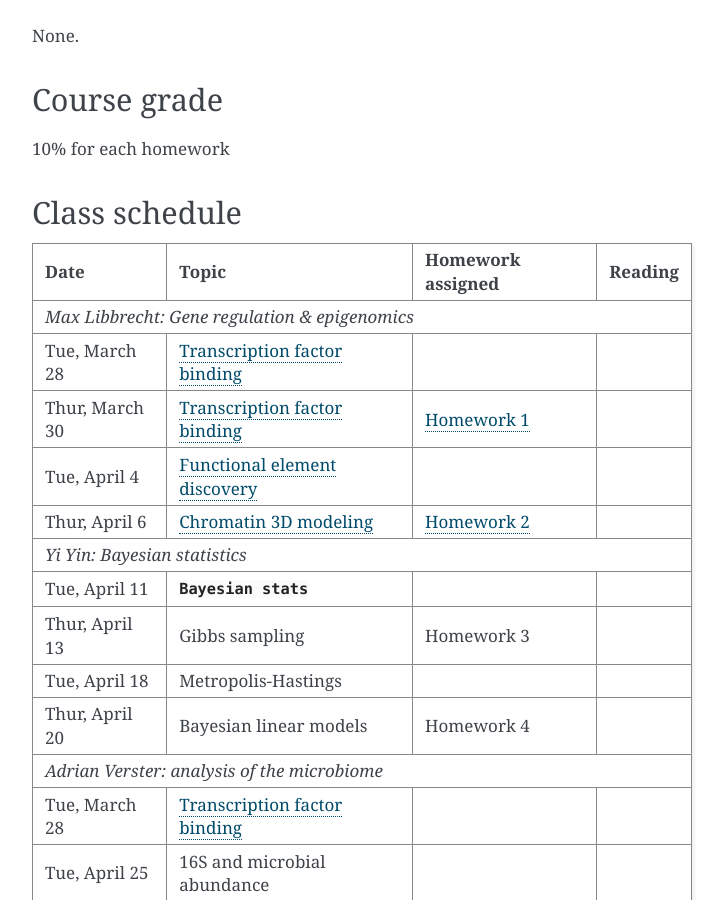
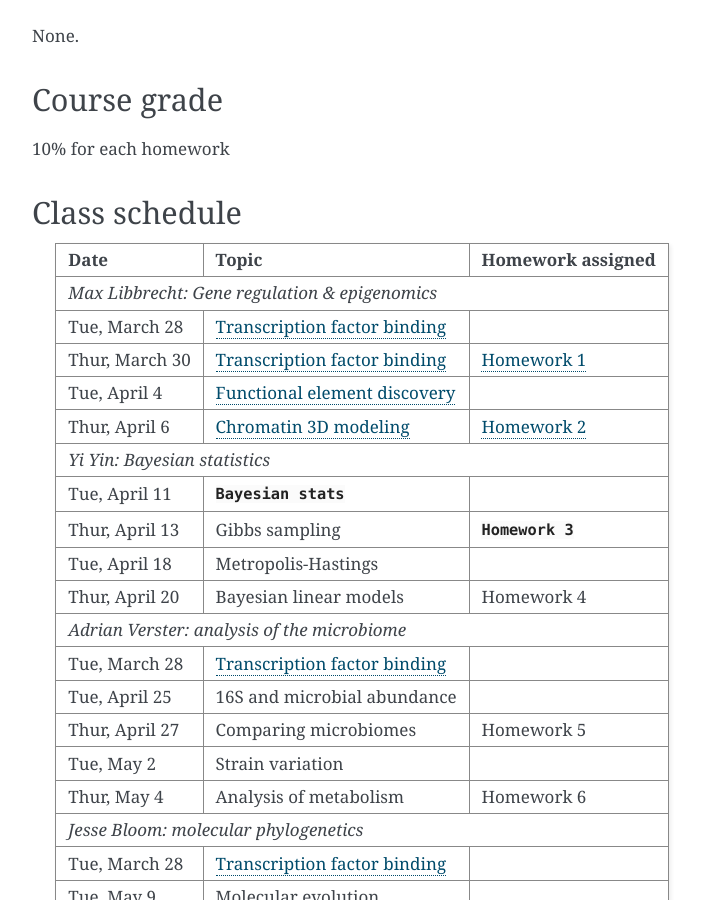
Before and after one commit to jbloom/GS541-course-page, a Sphinx documentation site: the page built from source/index.rst, in a window 1280 px wide and 900 px high, scrolled down 1411 px. Shown: the whole window, without its empty margins (388-1112 px from the left). Built offline with Sphinx 7.4.7, drawn with Linux system fonts in a browser that asks for light colours.

Commit message:
Updated lecture 3, added homework 3

```diff
--- a/source/index.rst
+++ b/source/index.rst
@@ -67,9 +67,9 @@ Course grade
 Class schedule
 ---------------
 
-================ ===================================== ================= =========================
-Date             Topic                                 Homework assigned Reading
-================ ===================================== ================= =========================
+================ ===================================== ===========================================
+Date             Topic                                 Homework assigned
+================ ===================================== ===========================================
 *Max Libbrecht: Gene regulation & epigenomics*
 --------------------------------------------------------------------------------------------------
 Tue, March 28    `Transcription factor binding`_
@@ -79,7 +79,7 @@ Thur, April 6    `Chromatin 3D modeling`_              `Homework 2`_
 *Yi Yin: Bayesian statistics*
 --------------------------------------------------------------------------------------------------
 Tue, April 11    :download:`Bayesian stats <lec5.pdf>`
-Thur, April 13   Gibbs sampling                        Homework 3
+Thur, April 13   Gibbs sampling                        :download:`Homework 3 <hw3.zip>`
 Tue, April 18    Metropolis-Hastings
 Thur, April 20   Bayesian linear models                Homework 4
 *Adrian Verster: analysis of the microbiome*
@@ -103,7 +103,7 @@ Tue, May 23      Protein structure
 Thur, May 25     Macromolecular forcefields            Homework 9
 Tue, May 30      Optimization methods
 Thur, June 1     Nucleic acid structure                Homework 10
-================ ===================================== ================= =========================
+================ ===================================== ===========================================
 
 How to submit homeworks
 ------------------------
```
Also changed, not shown: 2 other files.
